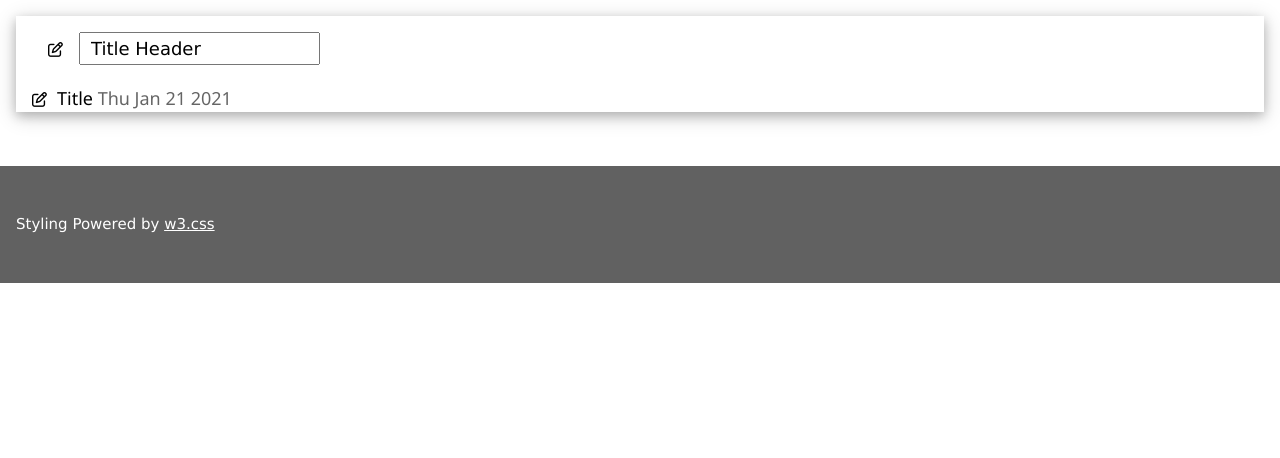
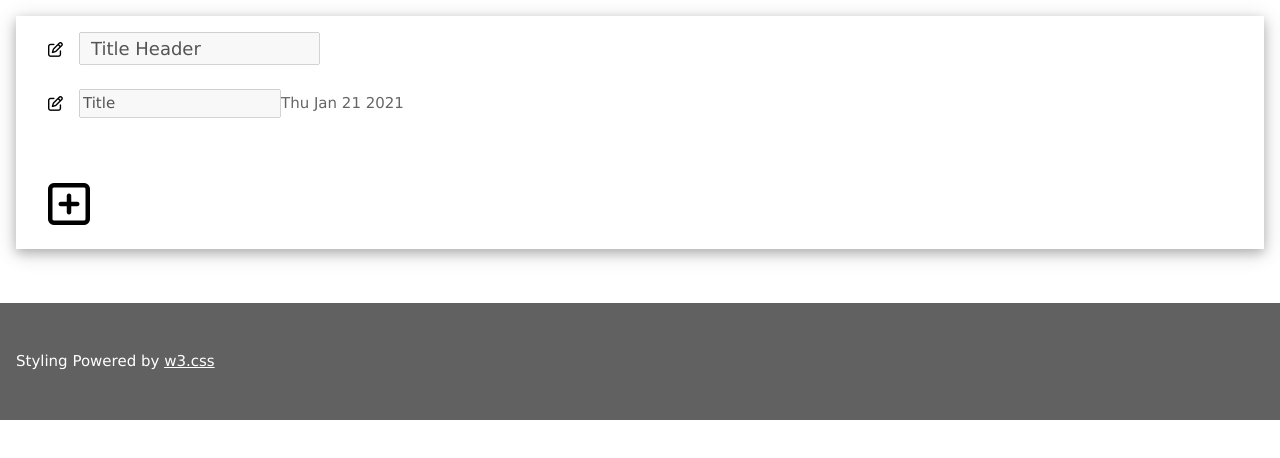
Before and after one commit to BiancaOliveiraGit/blog-notes, an Angular app in the folder blog-notes/: page / in a window 1280 px wide. Shown: the top 458 px of the page. Built offline with nearby package versions, Linux system fonts and the light colour scheme.

Commit message:
WIP add form html

```diff
--- /dev/null
+++ b/blog-notes/src/app/add-form/add-form.component.html
@@ -0,0 +1,48 @@
+
+
+<div class="w3-container">
+    <!-- <h3 id="heading">To open an Angular Modal</h3>
+    <p>example from ModelMaintenance <strong style="color:blue;">'../maintenance-options-modal'</strong></p>
+
+    <ul style="list-style-type: square;">learnings:
+        <li>can set the size 'sm' 'lg'</li>
+        <li>to inject data into modal @input parameters <b>copyModal.componentInstance.selectedCategory = data;</b></li>
+      </ul>
+
+    <p>code example:</p>
+    <pre>
+        <code> -->
+            <!-- todo escape function -->
+          <!-- "openCopyModal(data) {{ fhhf
+            ffd&gt;"
+        </code>
+      </pre>    -->
+<!-- WIP - below-->
+<div class="w3-container">
+    <form #addForm="ngForm">
+        <span class="w3-button w3-display-topright w3-red" (click)="closeForm(false)">X</span>
+        <p>
+            <input type="text"  id="heading" [(ngModel)]="addHeading" name="addTitle" required>
+        </p>
+        <p>
+            <textarea id="note" class="w3-input w3-border" style="resize:none"
+            [(ngModel)]="addNote" name="addTextarea" required rows="5" cols="50"></textarea>
+        </p>
+        <p>
+            <textarea id="list" class="w3-input w3-border" style="resize:none"
+            [(ngModel)]="addList" name="addListText" rows="3" cols="50"></textarea>
+        </p>
+        <p>
+            <textarea id="code" class="w3-input w3-border" style="resize:none"
+            [(ngModel)]="addCode" name="addCodeNote" required rows="8" cols="50"></textarea>
+        </p>
+        <p><button class="w3-btn w3-green" id="ok" (click)="closeForm(true)"><i class="fas fa-check"></i></button></p>
+
+
+        <!-- TODO upload image-->
+
+    </form>
+</div>
+
+
+</div>
--- /dev/null
+++ b/blog-notes/src/app/add-form/add-form.component.ts
@@ -0,0 +1,38 @@
+import { Component, OnInit } from '@angular/core';
+
+@Component({
+  selector: 'app-add-form',
+  templateUrl: './add-form.component.html',
+  styleUrls: ['./add-form.component.scss']
+})
+export class AddFormComponent implements OnInit {
+
+  addHeading: string;
+  addNote: string;
+  addList: string;
+  addCode: string;
+
+  constructor() {
+    this.addHeading = "Note Heading";
+    this.addNote = "add your note here...";
+    this.addList = "add list with comma as delimiter ex: 'item1,item2'";
+    this.addCode = "add code example";
+  }
+
+  ngOnInit(): void {
+  }
+
+  convertToHtml(){
+// TODO work out how to convert a, what format
+// so add it to dom
+//function to convert code
+  }
+
+  closeForm(save:boolean) {
+    console.log(save);
+    if(!save)
+     return 'close';
+
+     return 'close';
+  }
+}
--- a/blog-notes/src/app/add-page/add-page.component.html
+++ b/blog-notes/src/app/add-page/add-page.component.html
@@ -1,27 +1,31 @@
 <div class="w3-card-4 w3-margin w3-white">
     <div class="w3-container">
-        <div >
-            <form #myForm="ngForm" (ngSubmit)="onSubmitTemplateBased()">
+        <div>
+            <form #titleForm="ngForm" >
              <p>
-                    <button class="w3-button" (click)="editTitleHeader(titleHeader)"><i class="far fa-edit"></i></button>
-                    <input type="text"  id="title-header"
+             <button class="w3-button" (click)="allowEdit('title-header')"><i class="far fa-edit"></i></button>
+             <input type="text"  id="title-header" disabled="true"
              [(ngModel)]="titleHeader" name="blogTitle" required>
             </p>
-
             <p>
-
+            <button class="w3-button" (click)="allowEdit('title')"><i class="far fa-edit"></i></button>
+            <input type="text"  id="title" disabled="true"
+                [(ngModel)]="title" name="blogTitleSub" required>
+                <span id="date" class="w3-opacity">{{nowDate}}</span>
             </p>
             </form>
-            <!-- <span><button class="w3-button" (click)="editTitleHeader(titleHeader)"><i class="far fa-edit"></i></button>
-                <input class="w3-input w3-border" type="text" [(ngModel)]="titleHeader" /></span>  -->
-                <!-- <h3 id="title-header"><b>{{titleHeader}}</b></h3></span>    -->
-                <!--class="w3-input w3-border"-->
         </div>
-        <div >
-            <span><i class="far fa-edit"></i>
-                <h5 id="title">{{title}}
-                <span id="date" class="w3-opacity">{{nowDate}}</span>
-            </h5></span>
+        <!-- plus button-->
+        <br>
+        <button class="w3-button w3-xxxlarge" (click)="openModalAddForm('addmodal')"><i class="far fa-plus-square"></i></button>
+
+        <!-- add modal -->
+        <div id="addmodal" class="w3-modal">
+            <div class="w3-modal-content">
+            <div class="w3-container" id="add-modal" > <!--(click)="hideAddModal(addmodal)"-->
+                <app-add-form></app-add-form>
+            </div>
+            </div>
         </div>
     </div>
 <!-- add -->
--- a/blog-notes/src/app/add-page/add-page.component.ts
+++ b/blog-notes/src/app/add-page/add-page.component.ts
@@ -16,19 +16,23 @@ export class AddPageComponent implements OnInit {
     this.title = 'Title';
     let now = new Date();
     this.nowDate = now.toDateString();
-
   }
 
   ngOnInit(): void {
   }
 
-  editTitleHeader(e: any) {
-    console.log(e);
-    // get elementid
-    // change to editable text
+  allowEdit(id: any) {
+   // change to editable text
+   let textInput = (document.getElementById(id) as HTMLFormElement);
+   textInput.disabled = !textInput.disabled;
   }
 
-  onSubmitTemplateBased(){
-    console.log(this.titleHeader);
+  openModalAddForm(id: any) {
+    let modal = (document.getElementById(id) as HTMLFormElement);
+    modal.style.display = 'block';
   }
+
+
+
+
 }
--- a/blog-notes/src/app/app.module.ts
+++ b/blog-notes/src/app/app.module.ts
@@ -6,13 +6,15 @@ import { AppComponent } from './app.component';
 import { FooterComponent } from './footer/footer.component';
 import { AddPageComponent } from './add-page/add-page.component';
 import { FormsModule } from '@angular/forms';
+import { AddFormComponent } from './add-form/add-form.component';
 // import {NgbModule} from '@ng-bootstrap/ng-bootstrap';
 
 @NgModule({
   declarations: [
     AppComponent,
     FooterComponent,
-    AddPageComponent
+    AddPageComponent,
+    AddFormComponent
   ],
   imports: [
     BrowserModule,
```
Also changed, not shown: blog-notes/src/app/add-form/add-form.component.scss (added), 1 other file (tests, documents, lock files or other folders). Lines whose indentation alone changed are shown as unchanged.
